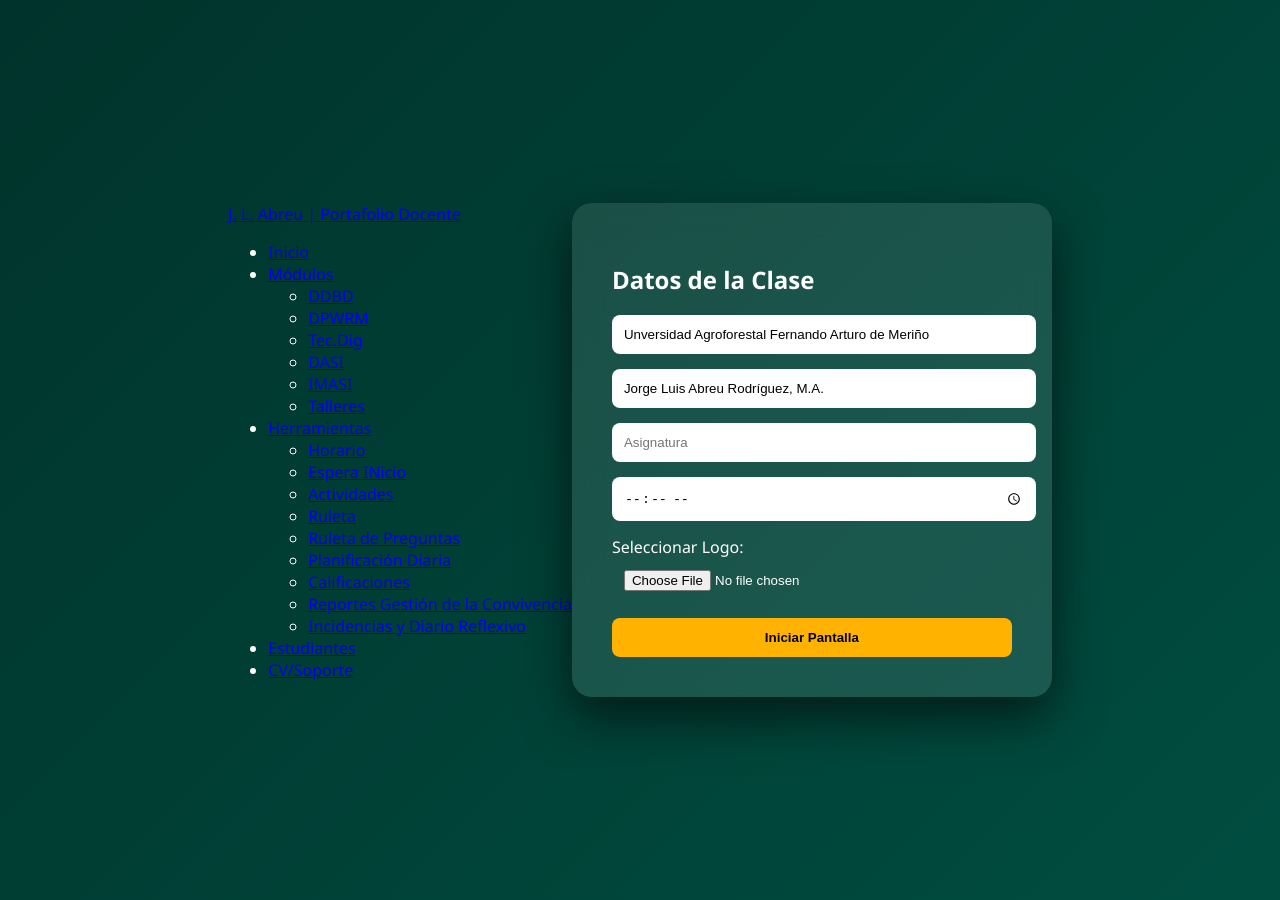
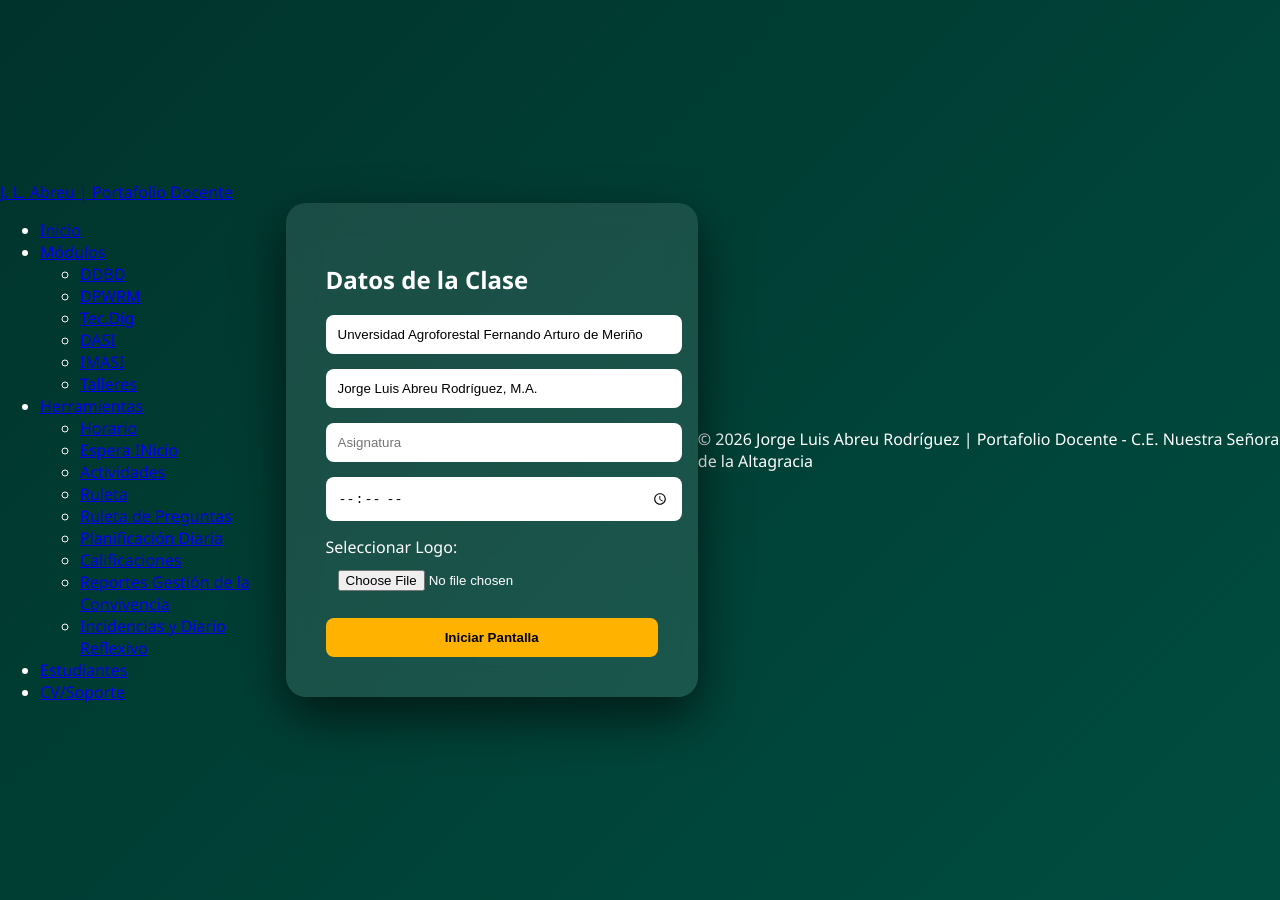
Before and after one commit to jorge21028/portafolio, a Jekyll site: the page EsperaInicio.html, which Jekyll copies as it is, in a window 1280 px wide. Built offline with Jekyll 4.4.1, drawn with Linux system fonts in a browser that asks for light colours.

Commit message:
Update EsperaInicio.html

```diff
--- a/EsperaInicio.html
+++ b/EsperaInicio.html
@@ -143,6 +143,9 @@ function abrirPantalla(){
     window.open("pantalla.html","_blank","width=1200,height=800");
 }
 </script>
+	    <footer>
+        <p>&copy; 2026 Jorge Luis Abreu Rodríguez | Portafolio Docente - C.E. Nuestra Señora de la Altagracia</p>
+    </footer>
 
 </body>
 
```
